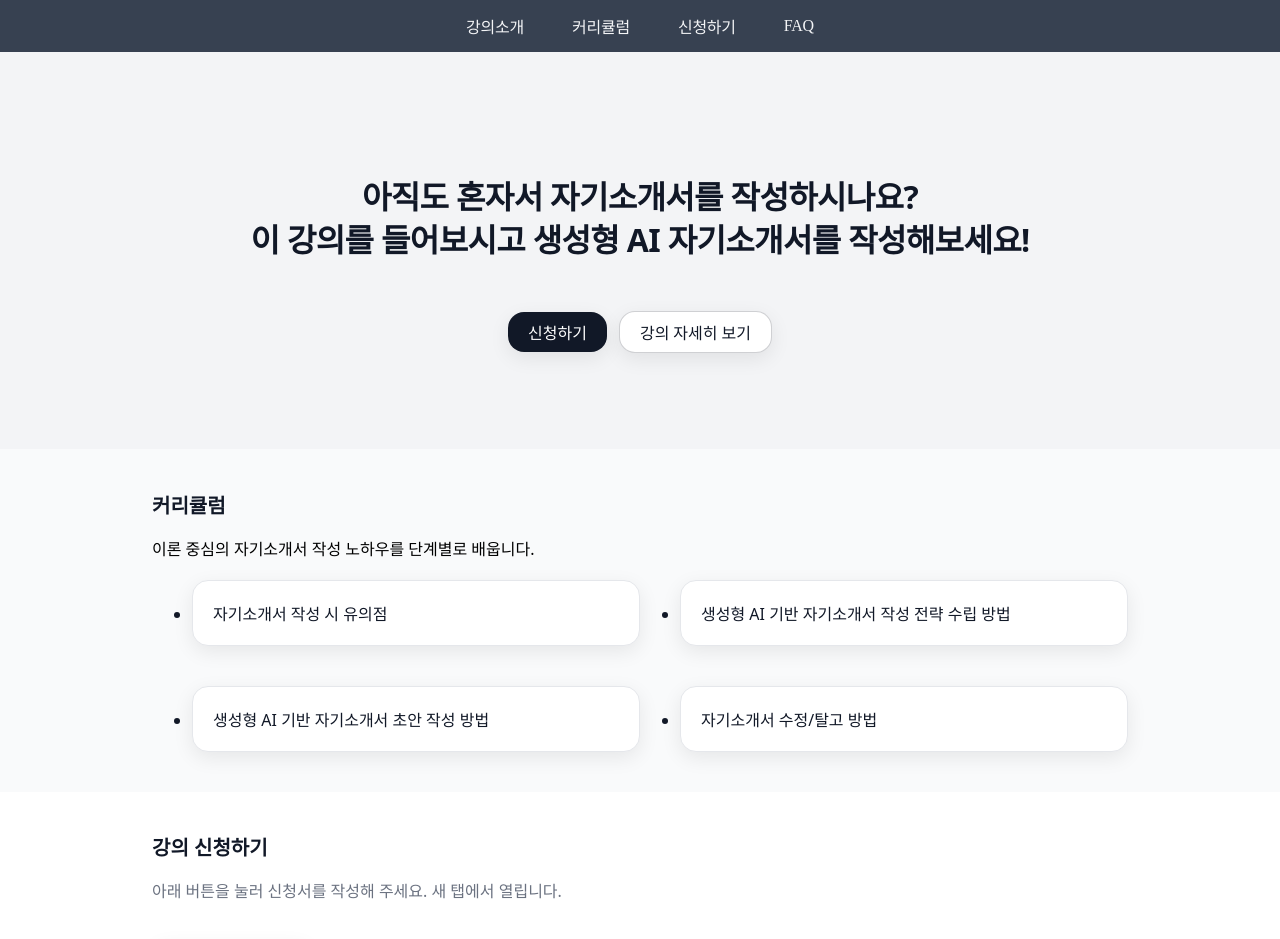
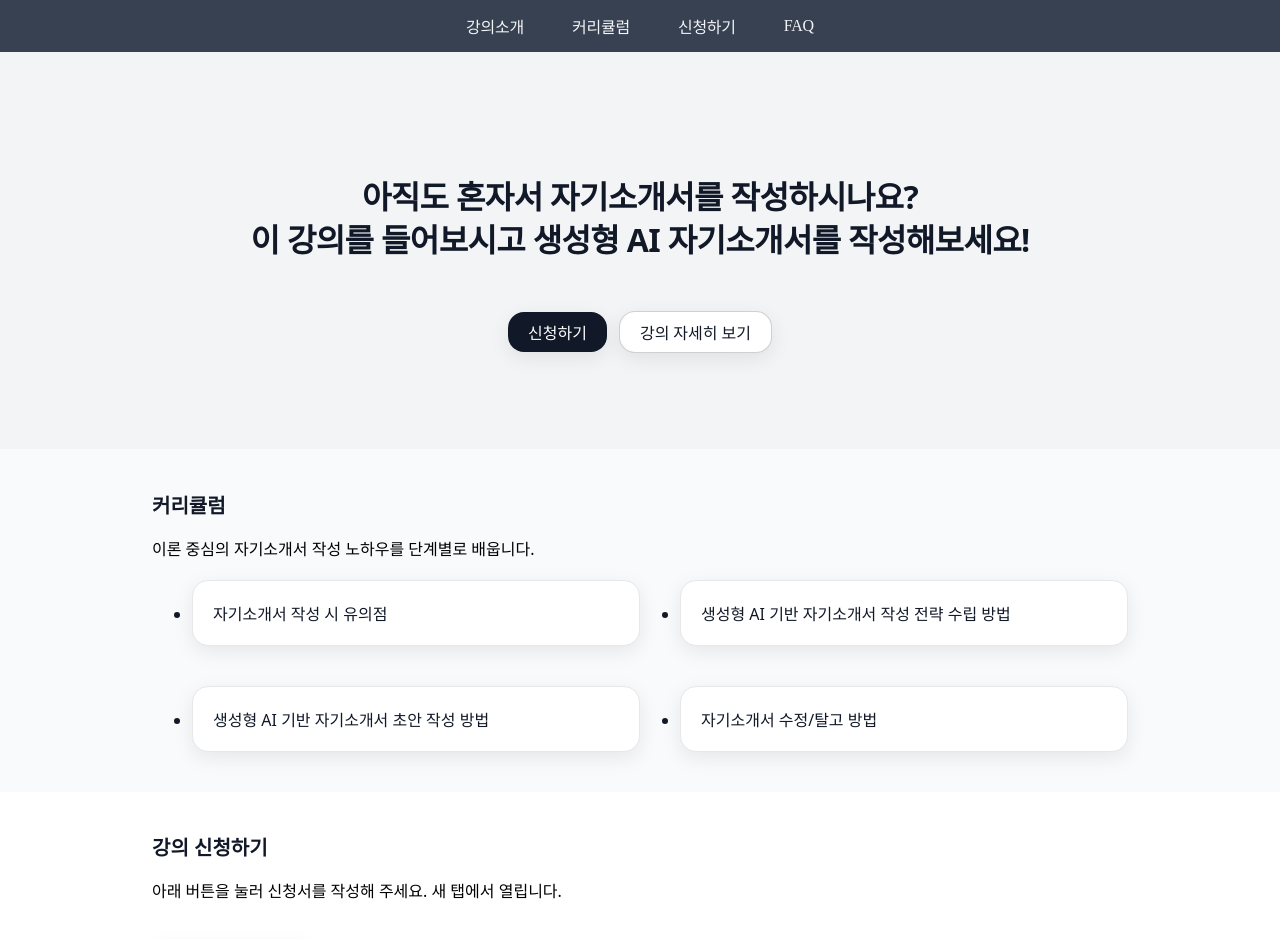
Before and after one commit to sipoon07/harmonium-likelion-v2, a React (Vite) app: page / in a window 1280 px wide. Shown: the top 939 px of the page. Built offline with nearby package versions, Linux system fonts and the light colour scheme; the HTML template or start-up script is replaced by a standard one; a web font is replaced by a local one.

Commit message:
font color change

```diff
--- a/src/sections/ApplySection.module.css
+++ b/src/sections/ApplySection.module.css
@@ -4,7 +4,7 @@
 
 .desc{
   margin-top:.75rem;
-  color:#6b7280; /* text-soft */
+  color:#000000; /* text-soft */
   line-height:1.7;
 }
 
```
